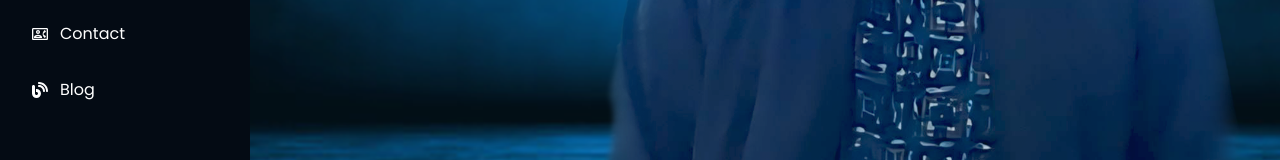
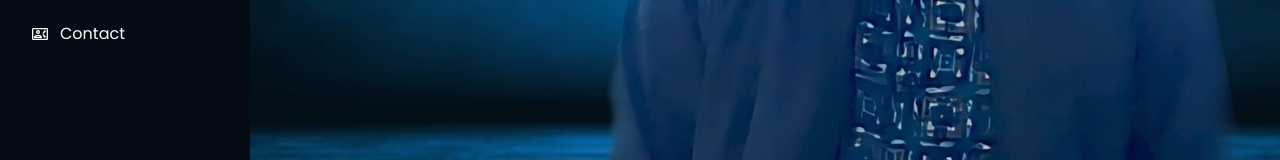
Before and after one commit to mohammad-atikuzzaman/atikuzzaman, a Next.js app: page / in a window 1280 px wide. Shown: the part 498-658 px from the top of the page. Built offline with nearby package versions, Linux system fonts and the light colour scheme.

Commit message:
blogsection deleted

```diff
--- a/app/components/NavBar.tsx
+++ b/app/components/NavBar.tsx
@@ -3,7 +3,6 @@ import Image from "next/image";
 import Link from "next/link";
 import React, { FC, useState, useEffect } from "react";
 import {
-  FaBlog,
   FaFacebook,
   FaGithub,
   FaLinkedin,
@@ -42,7 +41,6 @@ const menus = [
     path: "#contact",
     icon: <MdOutlineContactPhone />,
   },
-  { nav: "Blog", path: "/blog", icon: <FaBlog /> },
 ]
 
 const NavBar: FC = () => {
```
